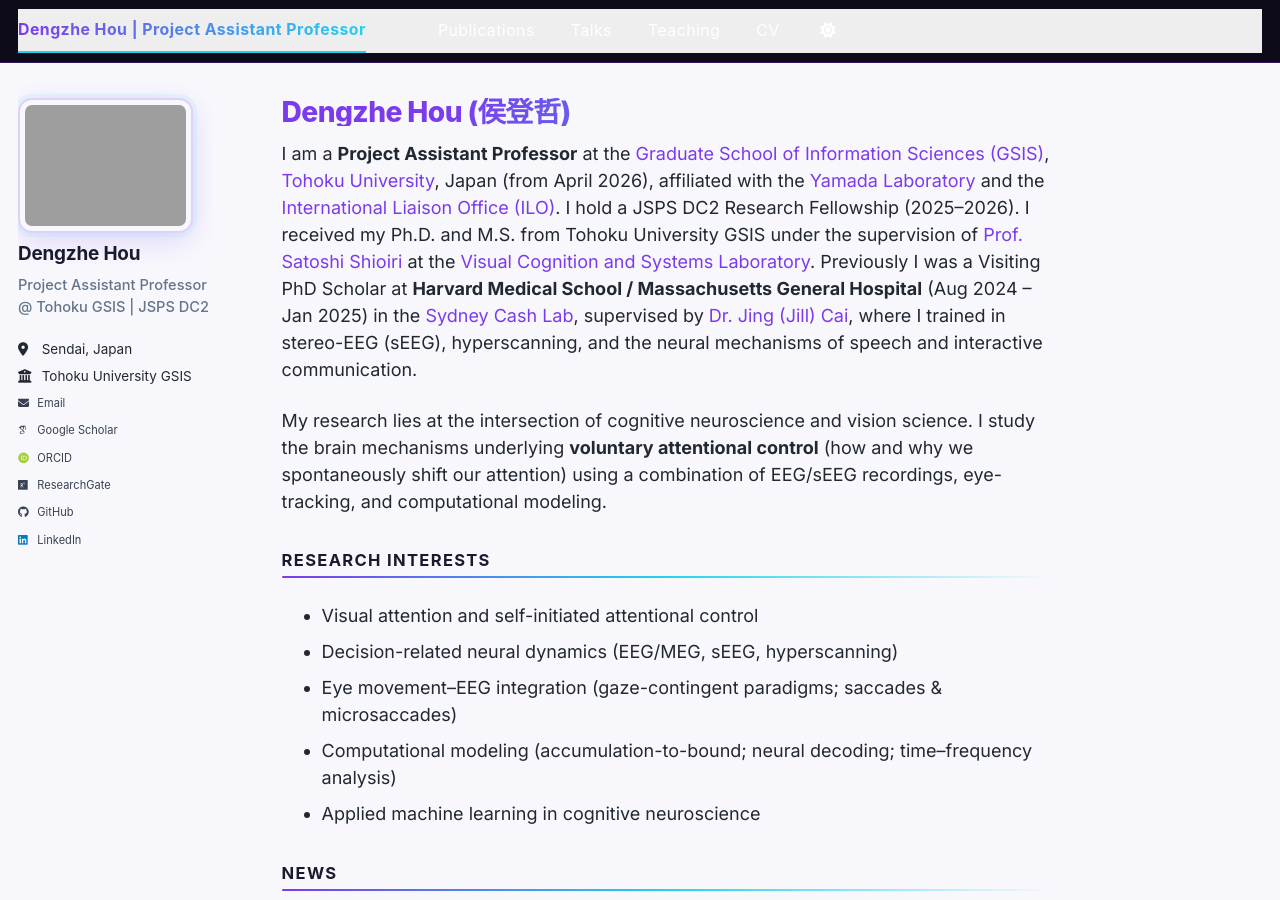
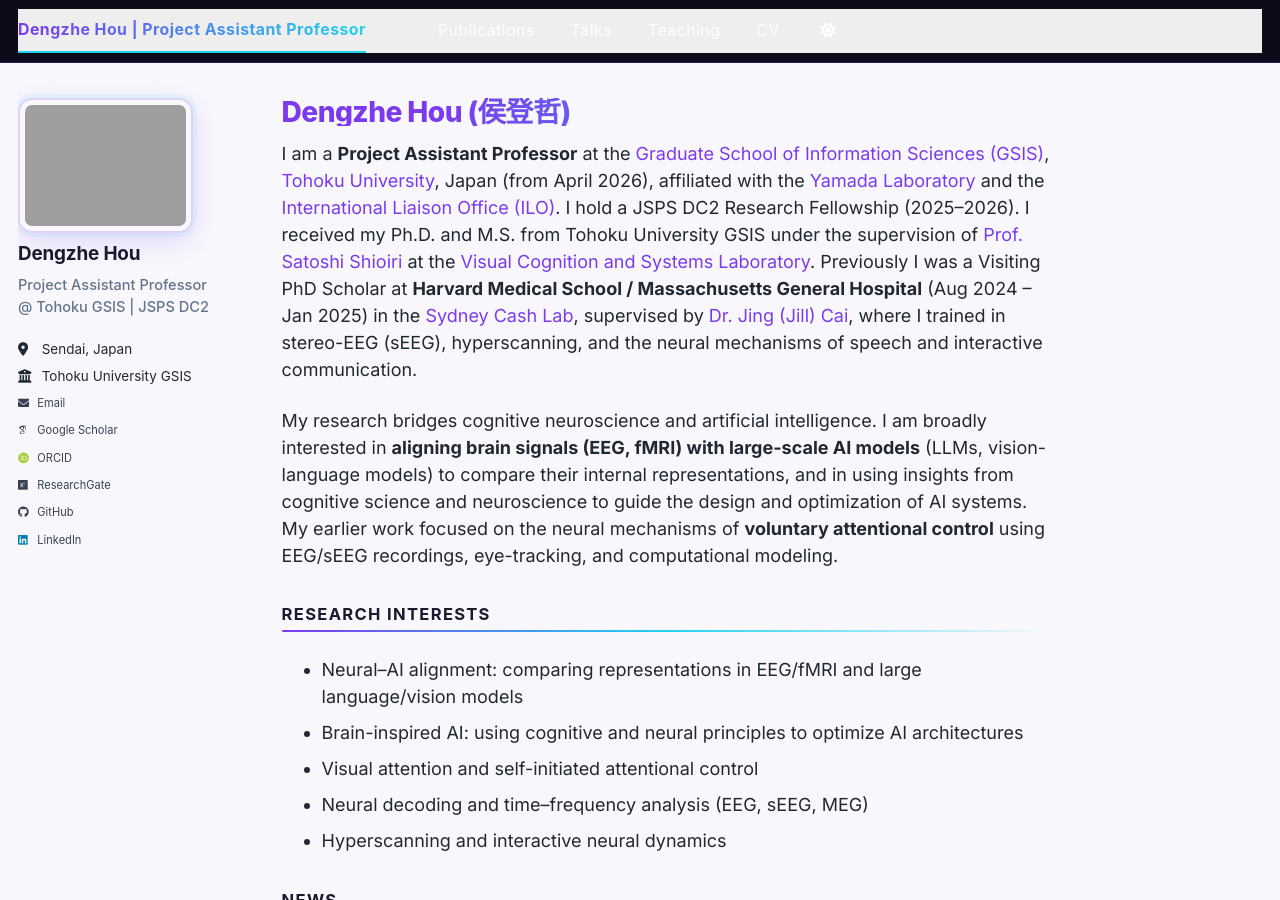
Before and after one commit to dengzhe-hou/dengzhe-hou.github.io, a Jekyll site: the page built from _pages/about.md, in a window 1280 px wide and 900 px high. Built offline with Jekyll 4.4.1, drawn with Linux system fonts in a browser that asks for light colours; some web fonts are replaced; a script bundle is joined from its source files by our own code; library files that are not in the unit come from our copies.

Commit message:
Update research direction to brain-AI alignment
- New focus: EEG/fMRI alignment with LLMs and vision models,
  brain-inspired AI optimization
- Retain earlier attention/EEG work as background

Co-Authored-By: Claude Sonnet 4.6 <noreply@anthropic.com>

```diff
--- a/_pages/about.md
+++ b/_pages/about.md
@@ -9,15 +9,15 @@ redirect_from:
 
 I am a **Project Assistant Professor** at the [Graduate School of Information Sciences (GSIS)](https://www.is.tohoku.ac.jp/en/), [Tohoku University](https://www.tohoku.ac.jp/en/), Japan (from April 2026), affiliated with the [Yamada Laboratory](https://yamada-lab.gr.jp/ja/index.html) and the [International Liaison Office (ILO)](https://www.is.tohoku.ac.jp/introduction/ilo/). I hold a JSPS DC2 Research Fellowship (2025–2026). I received my Ph.D. and M.S. from Tohoku University GSIS under the supervision of [Prof. Satoshi Shioiri](https://scholar.google.com/citations?user=I9qDcUsAAAAJ&hl=en) at the [Visual Cognition and Systems Laboratory](https://www.shioiri.riec.tohoku.ac.jp/). Previously I was a Visiting PhD Scholar at **Harvard Medical School / Massachusetts General Hospital** (Aug 2024 – Jan 2025) in the [Sydney Cash Lab](https://cashlab.mgh.harvard.edu/), supervised by [Dr. Jing (Jill) Cai](https://scholar.google.co.jp/citations?user=ggUF_nIAAAAJ&hl=ja), where I trained in stereo-EEG (sEEG), hyperscanning, and the neural mechanisms of speech and interactive communication.
 
-My research lies at the intersection of cognitive neuroscience and vision science. I study the brain mechanisms underlying **voluntary attentional control** (how and why we spontaneously shift our attention) using a combination of EEG/sEEG recordings, eye-tracking, and computational modeling.
+My research bridges cognitive neuroscience and artificial intelligence. I am broadly interested in **aligning brain signals (EEG, fMRI) with large-scale AI models** (LLMs, vision-language models) to compare their internal representations, and in using insights from cognitive science and neuroscience to guide the design and optimization of AI systems. My earlier work focused on the neural mechanisms of **voluntary attentional control** using EEG/sEEG recordings, eye-tracking, and computational modeling.
 
 ## Research Interests
 
+- Neural–AI alignment: comparing representations in EEG/fMRI and large language/vision models
+- Brain-inspired AI: using cognitive and neural principles to optimize AI architectures
 - Visual attention and self-initiated attentional control
-- Decision-related neural dynamics (EEG/MEG, sEEG, hyperscanning)
-- Eye movement–EEG integration (gaze-contingent paradigms; saccades & microsaccades)
-- Computational modeling (accumulation-to-bound; neural decoding; time–frequency analysis)
-- Applied machine learning in cognitive neuroscience
+- Neural decoding and time–frequency analysis (EEG, sEEG, MEG)
+- Hyperscanning and interactive neural dynamics
 
 ## News
 
```
